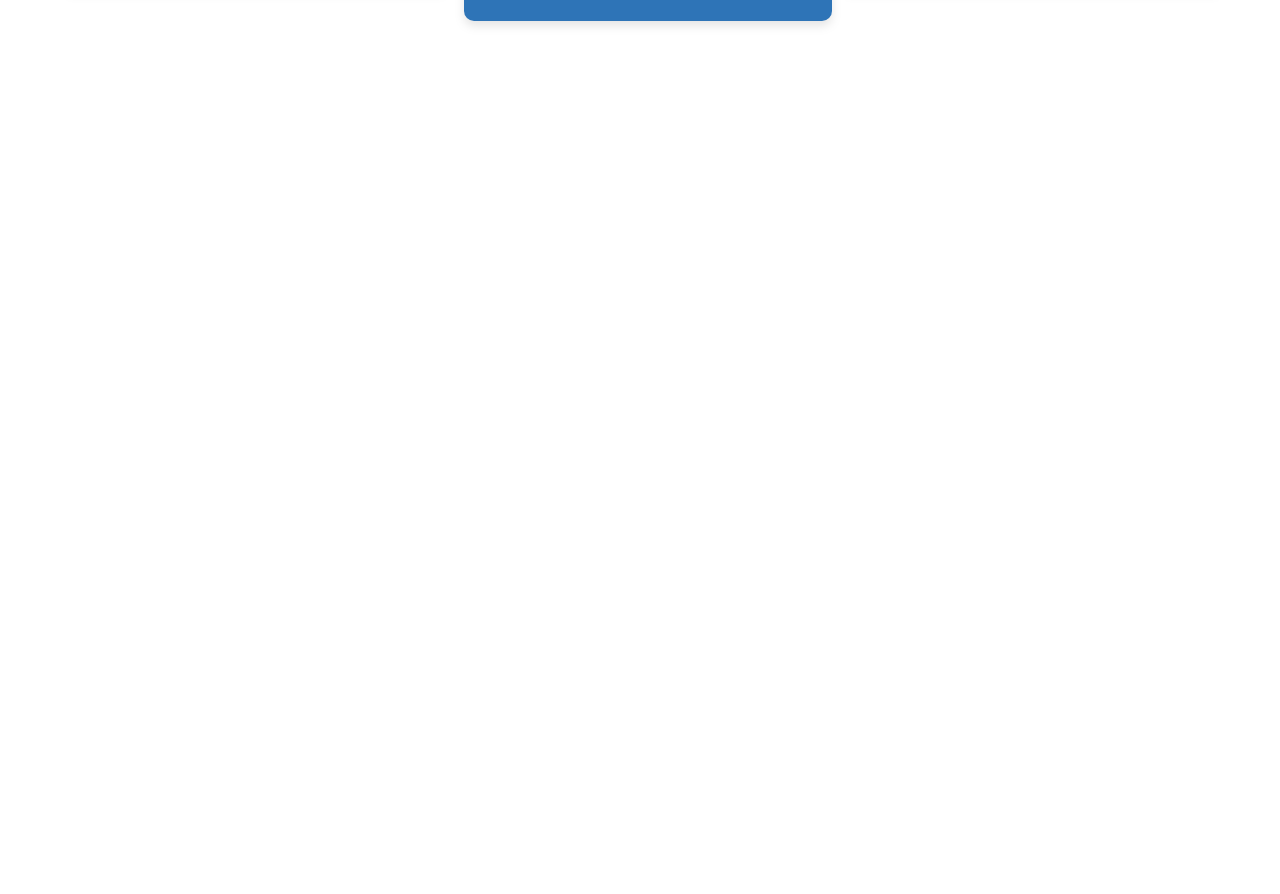
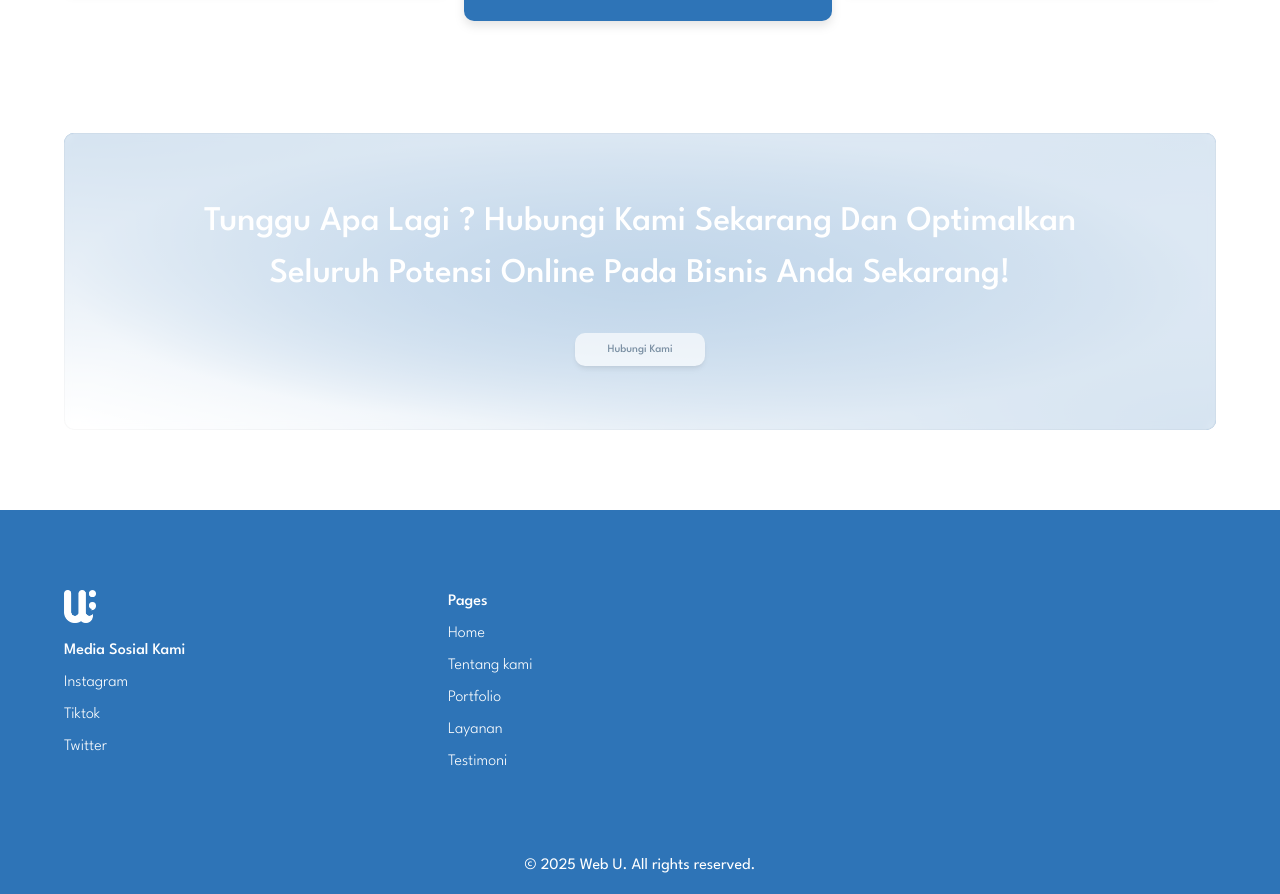
Before and after one commit to guntekhunter/webu, a Next.js app: page / in a window 1280 px wide. Shown: the part 2740-3634 px from the top of the page. Before the commit the page ends 2793 px from the top, so only its background shows below. Built offline with nearby package versions, Linux system fonts and the light colour scheme.

Commit message:
fead: footer and last section

```diff
--- a/src/app/page.tsx
+++ b/src/app/page.tsx
@@ -2,6 +2,7 @@ import Image from "next/image";
 
 export default function Home() {
   return (
+    <div>
       <div className="w-full flex justify-center">
         <div className="w-[90%]">
           {/* section 1 */}
@@ -17,8 +18,8 @@ export default function Home() {
                     <div className="w-[80%]">
                       <p className="text-[.7rem] text-[#52697F] font-medium opacity-[66%] text-center">
                         Lorem Ipsum is simply dummy text of the printing and
-                      typesetting industry. Lorem Ipsum has been the industry's
-                      standard dummy text ever since the 1500s
+                        typesetting industry. Lorem Ipsum has been the
+                        industry's standard dummy text ever since the 1500s
                       </p>
                     </div>
                   </div>
@@ -90,10 +91,10 @@ export default function Home() {
                   Tingkatkan Kepercayaan Konsumen
                 </p>
                 <p className="text-[0.51125rem] text-[#52697F] opacity-[66%]">
-                Website yang profesional memberi kesan bahwa bisnis Anda serius,
-                terpercaya, dan punya identitas jelas. Banyak konsumen melakukan
-                riset online sebelum membeli. Tanpa website, Anda kehilangan
-                kepercayaan itu.
+                  Website yang profesional memberi kesan bahwa bisnis Anda
+                  serius, terpercaya, dan punya identitas jelas. Banyak konsumen
+                  melakukan riset online sebelum membeli. Tanpa website, Anda
+                  kehilangan kepercayaan itu.
                 </p>
               </div>
               <div className="p-[2rem] rounded-[10px] bg-white filter drop-shadow-[0_5px_5px_rgba(0,0,0,0.10)] space-y-[1rem]">
@@ -125,7 +126,8 @@ export default function Home() {
                 <p className="text-[0.51125rem] text-[#52697F] opacity-[66%]">
                   Berbeda dengan iklan yang hanya aktif selama Anda membayar,
                   website adalah aset digital yang bekerja terus-menerus untuk
-                membangun reputasi dan menjangkau pasar Anda tanpa batas waktu.
+                  membangun reputasi dan menjangkau pasar Anda tanpa batas
+                  waktu.
                 </p>
               </div>
             </div>
@@ -139,13 +141,17 @@ export default function Home() {
               </h2>
               <p className="text-[.7rem] text-[#52697F] font-medium opacity-[66%]">
                 Lorem Ipsum is simply dummy text of the printing and typesetting
-              industry. Lorem Ipsum has been the industry's standard dummy text
-              ever since the 1500s
+                industry. Lorem Ipsum has been the industry's standard dummy
+                text ever since the 1500s
               </p>
             </div>
             <div>
               <div className="flex items-center">
-              <img src="1.png" alt="" className="w-[5.0625rem] h-[5.0625rem]" />
+                <img
+                  src="1.png"
+                  alt=""
+                  className="w-[5.0625rem] h-[5.0625rem]"
+                />
                 <div>
                   <div className="p-[2rem] space-y-[1rem]">
                     <p className="text-[0.8275rem] font-semibold">
@@ -159,7 +165,11 @@ export default function Home() {
                 </div>
               </div>
               <div className="flex items-center">
-              <img src="2.png" alt="" className="w-[5.0625rem] h-[5.0625rem]" />
+                <img
+                  src="2.png"
+                  alt=""
+                  className="w-[5.0625rem] h-[5.0625rem]"
+                />
                 <div>
                   <div className="p-[2rem] space-y-[1rem]">
                     <p className="text-[0.8275rem] font-semibold">
@@ -173,7 +183,11 @@ export default function Home() {
                 </div>
               </div>
               <div className="flex items-center">
-              <img src="3.png" alt="" className="w-[5.0625rem] h-[5.0625rem]" />
+                <img
+                  src="3.png"
+                  alt=""
+                  className="w-[5.0625rem] h-[5.0625rem]"
+                />
                 <div>
                   <div className="p-[2rem] space-y-[1rem]">
                     <p className="text-[0.8275rem] font-semibold">
@@ -187,7 +201,11 @@ export default function Home() {
                 </div>
               </div>
               <div className="flex items-center">
-              <img src="4.png" alt="" className="w-[5.0625rem] h-[5.0625rem]" />
+                <img
+                  src="4.png"
+                  alt=""
+                  className="w-[5.0625rem] h-[5.0625rem]"
+                />
                 <div>
                   <div className="p-[2rem] space-y-[1rem]">
                     <p className="text-[0.8275rem] font-semibold">
@@ -201,7 +219,11 @@ export default function Home() {
                 </div>
               </div>
               <div className="flex items-center">
-              <img src="5.png" alt="" className="w-[5.0625rem] h-[5.0625rem]" />
+                <img
+                  src="5.png"
+                  alt=""
+                  className="w-[5.0625rem] h-[5.0625rem]"
+                />
                 <div>
                   <div className="p-[2rem] space-y-[1rem]">
                     <p className="text-[0.8275rem] font-semibold">
@@ -234,9 +256,9 @@ export default function Home() {
                 Clients Business As Is Own
               </h2>
               <p className="text-[0.8275rem] text-white">
-              Yups Benar ! Setiap project dari client kami kerjakan sepenuh hati
-              dan kami perlakukan seperti bisnis kami sendiri, sehingga hasil
-              terbaik yang akan Anda dapatkan.
+                Yups Benar ! Setiap project dari client kami kerjakan sepenuh
+                hati dan kami perlakukan seperti bisnis kami sendiri, sehingga
+                hasil terbaik yang akan Anda dapatkan.
               </p>
               <div className="space-x-[1rem]">
                 <button className="bg-[#2E74B7] text-white font-medium text-[.7rem] px-[2rem] py-[.5rem] rounded-[10px]">
@@ -330,8 +352,8 @@ export default function Home() {
                   <div>
                     <h3 className="font-medium">Paket Standar</h3>
                     <p className="text-[0.51125rem]">
-                    Company Profile Bisnis / UMKM / Web Personal / Catalog Toko
-                    Online
+                      Company Profile Bisnis / UMKM / Web Personal / Catalog
+                      Toko Online
                     </p>
                   </div>
 
@@ -468,6 +490,65 @@ export default function Home() {
               </div>
             </div>
           </section>
+
+          <section className="mt-[5rem] relative">
+            <div className="absolute h-full w-full z-[-1] bg-[radial-gradient(ellipse_at_center,_rgba(46,116,183,0.9)_0%,_rgba(46,116,183,0)_70%)] opacity-60"></div>
+
+            <div className="absolute h-full w-full z-[-1] bg-[radial-gradient(ellipse_at_center,_rgba(46,116,183,0.9)_0%,_rgba(46,116,183,0)_70%)]"></div>
+
+            <div className="absolute right-0 h-full w-full z-[-1] bg-[radial-gradient(ellipse_at_top_right,_rgba(46,116,183,0.6)_0%,_rgba(46,116,183,0)_90%)] pointer-events-none rounded-[10px]"></div>
+
+            <div className="absolute left-0 h-full w-full z-[-1] bg-[radial-gradient(ellipse_at_top_left,_rgba(46,116,183,0.6)_0%,_rgba(46,116,183,0)_70%)] pointer-events-none rounded-[10px]"></div>
+
+            <div className="absolute bottom-0 right-0 h-full w-full z-[-1] bg-[radial-gradient(ellipse_at_bottom_right,_rgba(46,116,183,0.6)_0%,_rgba(46,116,183,0)_70%)] pointer-events-none rounded-[10px]"></div>
+            <div className="absolute h-full w-full z-[-1] backdrop-blur-sm bg-white rounded-[10px] opacity-70 border border-opacity-5 border-[#3a3a3a]"></div>
+            <div className="py-[4rem]">
+              <div className="w-full justify-center flex">
+                <h2 className="text-[2.165625rem] font-medium w-[80%] text-center text-white">
+                  Tunggu Apa Lagi ? Hubungi Kami Sekarang Dan Optimalkan Seluruh
+                  Potensi Online Pada Bisnis Anda Sekarang!
+                </h2>
+              </div>
+              <div className="w-full flex justify-center pt-[2rem]">
+                <button className="bg-white shadow-md text-[#52697F] opacity-[66%] font-medium text-[.7rem] px-[2rem] py-[.5rem] rounded-[10px]">
+                  Hubungi Kami
+                </button>
+              </div>
+            </div>
+          </section>
+        </div>
+      </div>
+      <footer className="bg-[#2E74B7] mt-[5rem] py-[5rem] px-[5%] text-white">
+        <div className="w-[90] grid grid-cols-3">
+          <div className="space-y-[1rem]">
+            <div>
+              <img src="logo white.png" alt="" className="w-[2rem]" />
+            </div>
+            <div className="space-y-[.5rem] font-light">
+              <p className="font-medium">Media Sosial Kami</p>
+              <p className="hover:text-[#c1c1c1] cursor-pointer">Instagram</p>
+              <p className="hover:text-[#c1c1c1] cursor-pointer">Tiktok</p>
+              <p className="hover:text-[#c1c1c1] cursor-pointer">Twitter</p>
+            </div>
+          </div>
+          <div>
+            <div className="space-y-[.5rem] font-light">
+              <p className="font-medium">Pages</p>
+              <p className="hover:text-[#c1c1c1] cursor-pointer">Home</p>
+              <p className="hover:text-[#c1c1c1] cursor-pointer">
+                Tentang kami
+              </p>
+              <p className="hover:text-[#c1c1c1] cursor-pointer">Portfolio</p>
+              <p className="hover:text-[#c1c1c1] cursor-pointer">Layanan</p>
+              <p className="hover:text-[#c1c1c1] cursor-pointer">Testimoni</p>
+            </div>
+          </div>
+        </div>
+      </footer>
+      <div className="w-full bg-[#2E74B7] pb-[1rem]">
+        <p className="w-full text-center text-white">
+          © {new Date().getFullYear()} Web U. All rights reserved.
+        </p>
       </div>
     </div>
   );
```
Also changed, not shown: public/logo white.png (added). Lines whose indentation alone changed are shown as unchanged.
